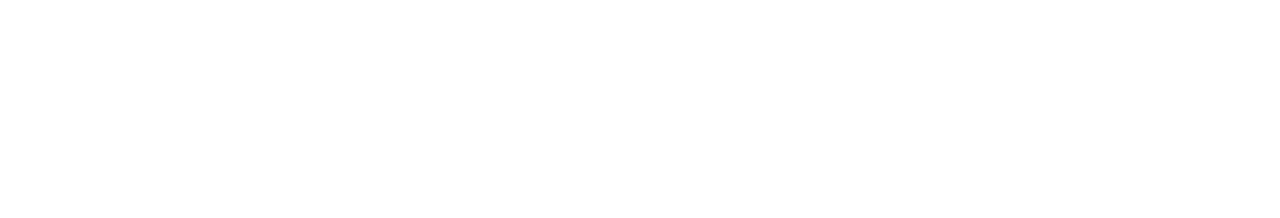
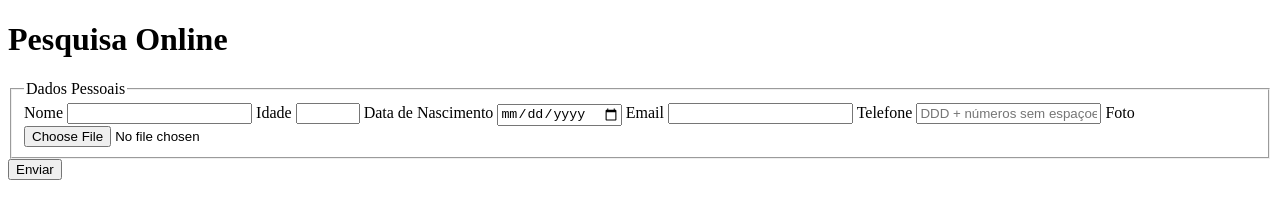
Before and after one commit to arindevdesign/pesquisa-culturama, a plain HTML site: page index.html in a window 1280 px wide. Drawn offline with Linux system fonts and the light colour scheme.

Commit message:
personal data section created

```diff
--- a/index.html
+++ b/index.html
@@ -7,6 +7,34 @@
     <title>Pesquisa Culturama</title>
 </head>
 <body>
+    <header>
+        <h1>Pesquisa Online</h1>
+    </header>
+    <section>
+        <form action="" method="get">
+            <fieldset>
+                <legend>Dados Pessoais</legend>
+                <label for="userName">Nome</label>
+                <input type="text" name="userName" required>
 
+                <label for="age">Idade</label>
+                <input type="number" name="age" min="12" max="100" required>
+
+                <label for="birthDate">Data de Nascimento</label>
+                <input type="date" name="birthDate">
+
+                <label for="userEmail">Email</label>
+                <input type="email" name="userEmail" required>
+
+                <label for="userPhoneNumber">Telefone</label>
+                <input type="tel" name="userPhoneNumber" pattern="[0-9]{11}" placeholder="DDD + números sem espaçoes nem hifen">
+
+                <label for="userImage">Foto</label>
+                <input type="file" accept="image/*" name="userImage">
+            </fieldset>
+
+            <button type="submit">Enviar</button>
+        </form>
+    </section>
 </body>
 </html>
```
